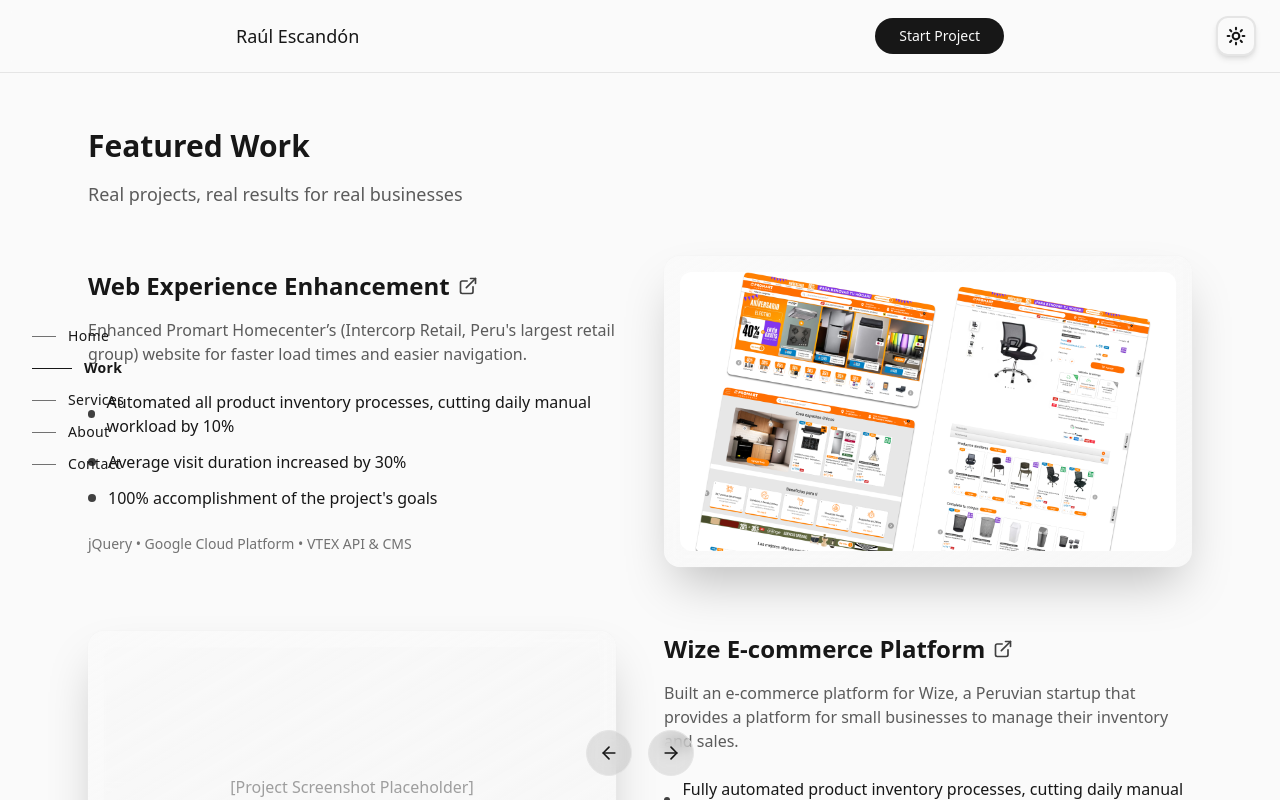
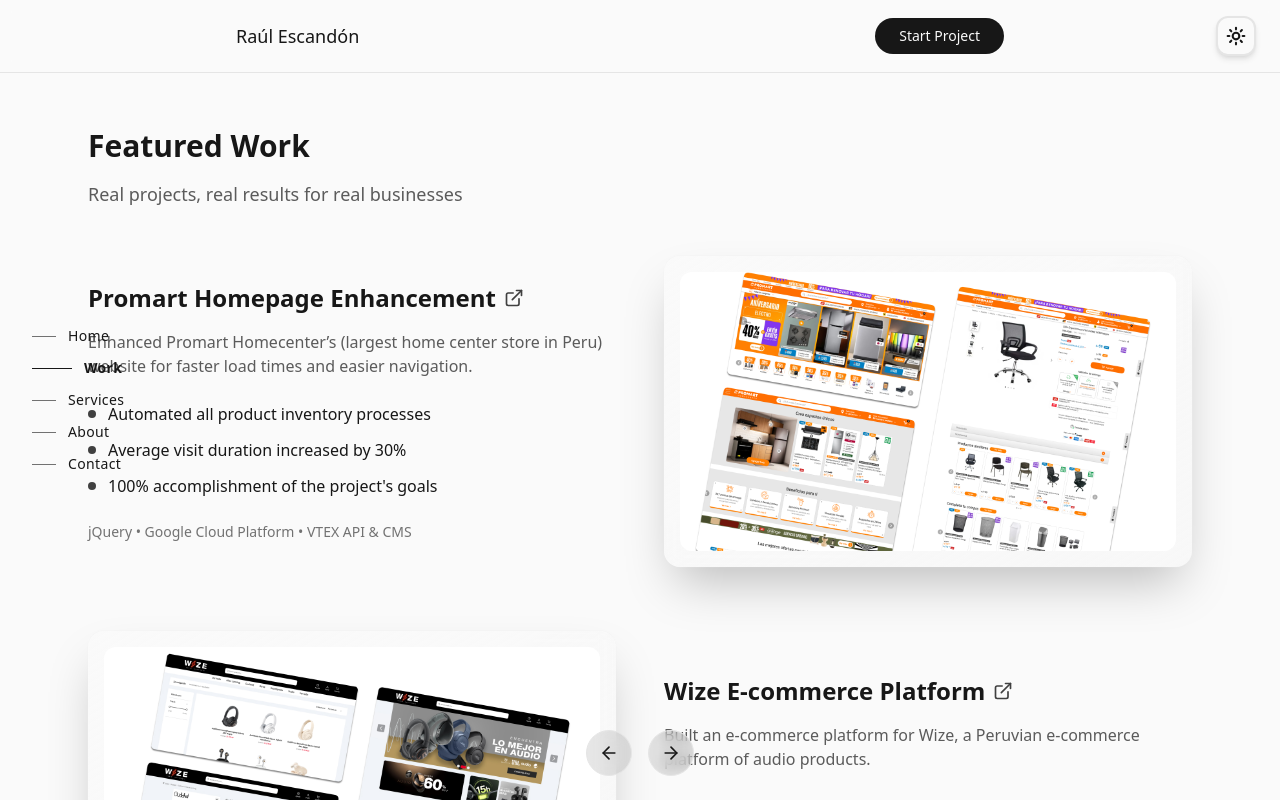
Before and after one commit to elmerescandon/portofolio-v2, a Next.js app: page / in a window 1280 px wide. Both pictures are taken after a click on the button "Work". Built offline with nearby package versions, Linux system fonts and the light colour scheme.

Commit message:
Update work

```diff
--- a/src/app/components/WorkSection/index.tsx
+++ b/src/app/components/WorkSection/index.tsx
@@ -8,10 +8,10 @@ import { ExternalLink } from "lucide-react";
 
 const projects = [
   {
-    title: "Web Experience Enhancement",
-    description: "Enhanced Promart Homecenter’s (Intercorp Retail, Peru's largest retail group) website for faster load times and easier navigation.",
+    title: "Promart Homepage Enhancement",
+    description: "Enhanced Promart Homecenter’s (largest home center store in Peru) website for faster load times and easier navigation.",
     results: [
-      "Automated all product inventory processes, cutting daily manual workload by 10%",
+      "Automated all product inventory processes",
       "Average visit duration increased by 30%",
       "100% accomplishment of the project's goals"
     ],
@@ -21,13 +21,13 @@ const projects = [
   },
   {
     title: "Wize E-commerce Platform",
-    description: "Built an e-commerce platform for Wize, a Peruvian startup that provides a platform for small businesses to manage their inventory and sales.",
+    description: "Built an e-commerce platform for Wize, a Peruvian e-commerce platform of audio products.",
     results: [
-      "Fully automated product inventory processes, cutting daily manual workload by 10%",
-      "Average visit duration increased by 30%",
-      "100% accomplishment of the project's goals"
+      "Fully automated product inventory processes",
+      "Integration with Payment and Analytics tools",
     ],
-    tech: "React • Google Cloud Platform • VTEX API & CMS",
+    image: "/images/wize.jpg",
+    tech: "Wordpress • WooCommerce • MercadoPago • Mailchimp • Google Analytics",
     url: "https://www.wize.pe/"
   },
   // {
```
Also changed, not shown: public/images/wize.jpg (added).
